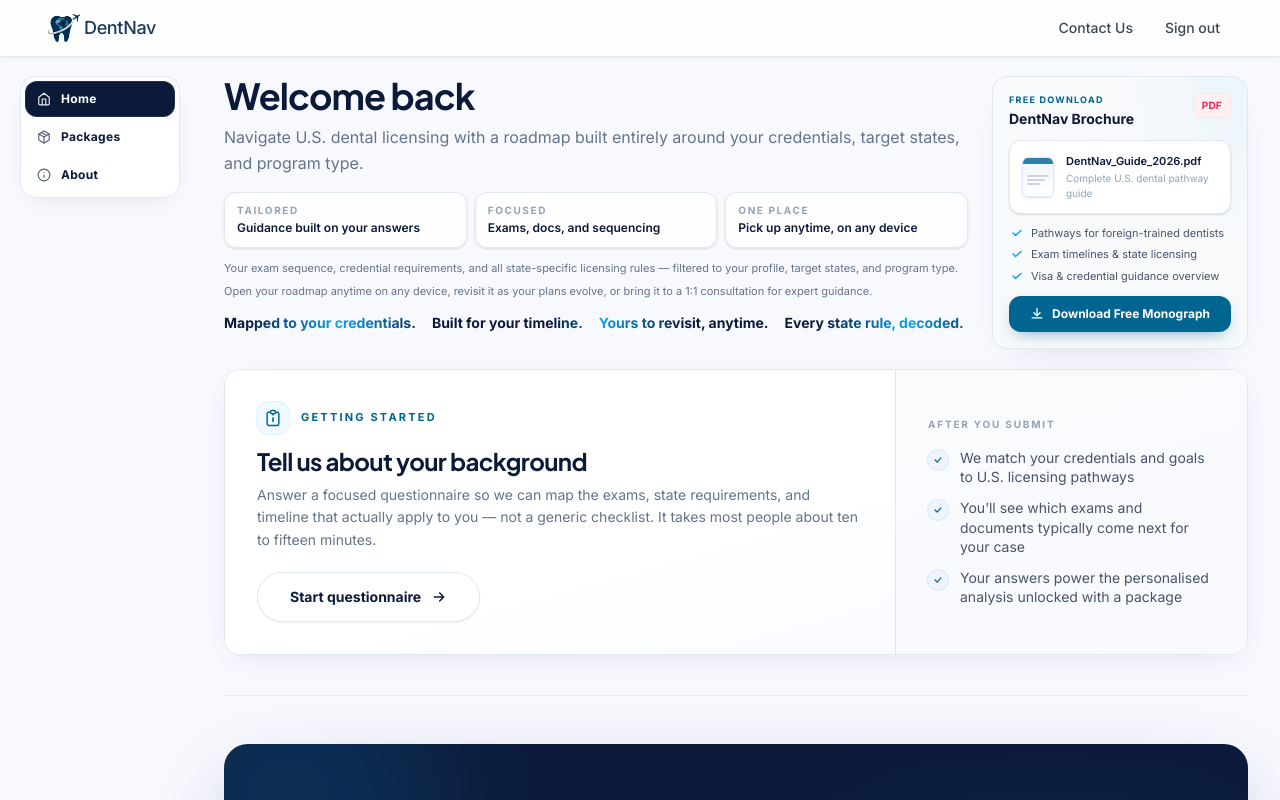
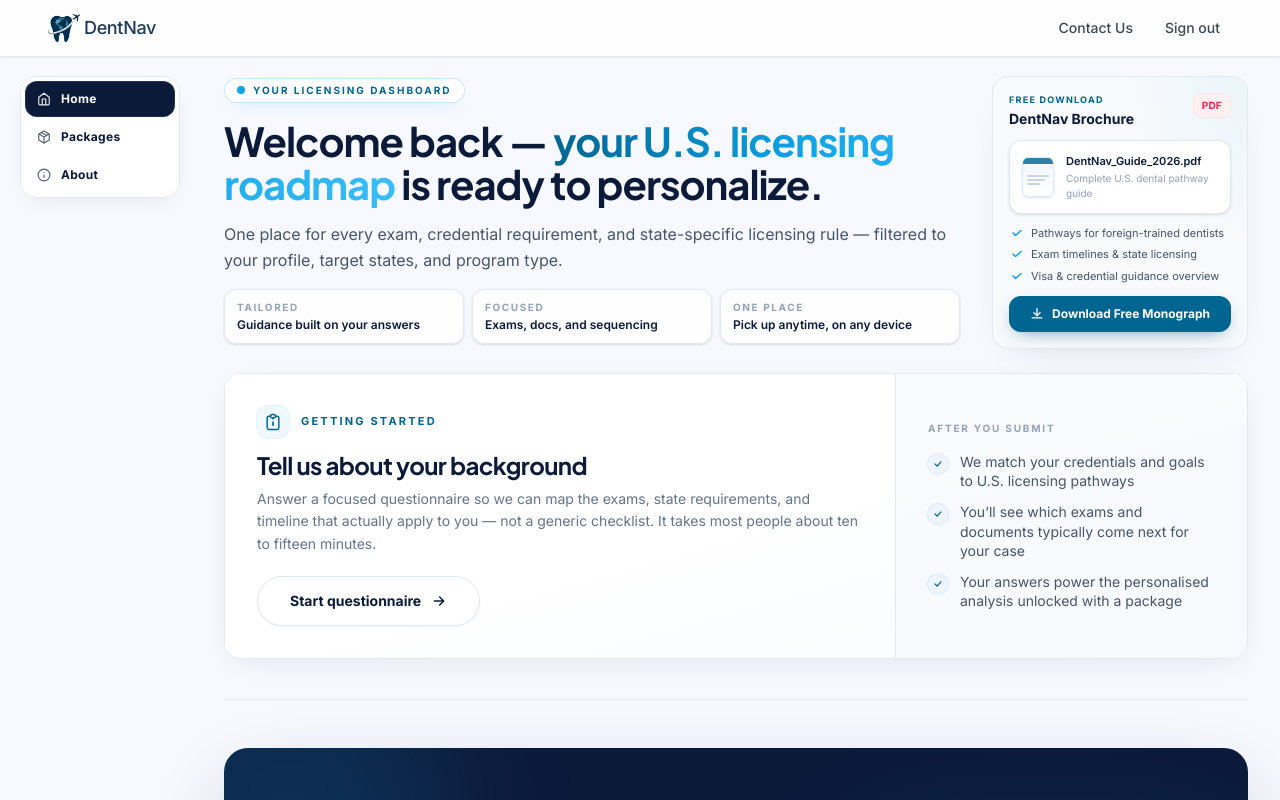
Before and after one commit to jaisukh/DentNav, a Next.js app in the folder frontend/: page /landing in a window 1280 px wide. Shown: the top 800 px of the page. Built offline with nearby package versions, Linux system fonts and the light colour scheme; no server answers.

Commit message:
Landing Hero Changed

```diff
--- a/frontend/app/landing/page.tsx
+++ b/frontend/app/landing/page.tsx
@@ -44,14 +44,30 @@ export default function LandingPage() {
     <div className="w-full max-w-6xl pb-6">
 
       {/* ── Hero ─────────────────────────────────────────────────────── */}
-      <header className="mb-5">
-        <div className="flex flex-col gap-4 lg:flex-row lg:items-start lg:justify-between lg:gap-6">
+      <header className="mb-6">
+        <div className="flex flex-col gap-5 lg:flex-row lg:items-start lg:justify-between lg:gap-8">
           <div className="min-w-0 max-w-3xl flex-1">
-            <h1 className="font-display text-3xl font-bold tracking-tight text-dent-ink sm:text-4xl">
-              Welcome back
+
+            {/* Live status pill */}
+            <div className="inline-flex items-center gap-2 rounded-full border border-dent-sky/25 bg-white/90 px-3 py-1 shadow-[0_6px_18px_-10px_rgba(14,165,233,0.45)]">
+              <span className="relative flex h-2 w-2" aria-hidden>
+                <span className="relative inline-flex h-2 w-2 rounded-full bg-dent-sky" />
+              </span>
+              <span className="text-[10px] font-bold uppercase tracking-[0.2em] text-dent-deep">
+                Your licensing dashboard
+              </span>
+            </div>
+
+            <h1 className="mt-4 font-display text-3xl font-bold tracking-tight text-dent-ink sm:text-[2.5rem] sm:leading-[1.08]">
+              Welcome back —{" "}
+              <span className="bg-gradient-to-r from-dent-deep via-dent-sky to-[#38BDF8] bg-clip-text text-transparent">
+                your U.S. licensing roadmap
+              </span>{" "}
+              is ready to personalize.
             </h1>
-            <p className="mt-2 text-sm leading-relaxed text-[#64748B] sm:text-base">
-              Navigate U.S. dental licensing with a roadmap built entirely around your credentials, target states, and program type.
+
+            <p className="mt-4 max-w-3xl text-sm leading-relaxed text-[#475569] sm:text-base">
+              One place for every exam, credential requirement, and state-specific licensing rule — filtered to your profile, target states, and program type.
             </p>
 
             <div className="mt-4 grid gap-2 sm:grid-cols-3">
@@ -65,20 +81,6 @@ export default function LandingPage() {
                   <p className="mt-0.5 text-xs font-semibold leading-snug text-dent-ink">{body}</p>
                 </div>
               ))}
-            </div>
-
-            <p className="mt-3 text-[11px] leading-relaxed text-[#64748B]">
-              Your exam sequence, credential requirements, and all state-specific licensing rules — filtered to your profile, target states, and program type.
-            </p>
-            <p className="mt-1.5 text-[11px] leading-relaxed text-[#64748B]">
-              Open your roadmap anytime on any device, revisit it as your plans evolve, or bring it to a 1:1 consultation for expert guidance.
-            </p>
-
-            <div className="mt-3 flex flex-wrap items-center gap-x-4 gap-y-1">
-              <p className="text-sm font-bold text-shimmer">Mapped to your credentials.</p>
-              <p className="text-sm font-bold text-shimmer" style={{ animationDelay: "1.3s" }}>Built for your timeline.</p>
-              <p className="text-sm font-bold text-shimmer" style={{ animationDelay: "2.6s" }}>Yours to revisit, anytime.</p>
-              <p className="text-sm font-bold text-shimmer" style={{ animationDelay: "3.9s" }}>Every state rule, decoded.</p>
             </div>
           </div>
           <BrochureDownload />
```
